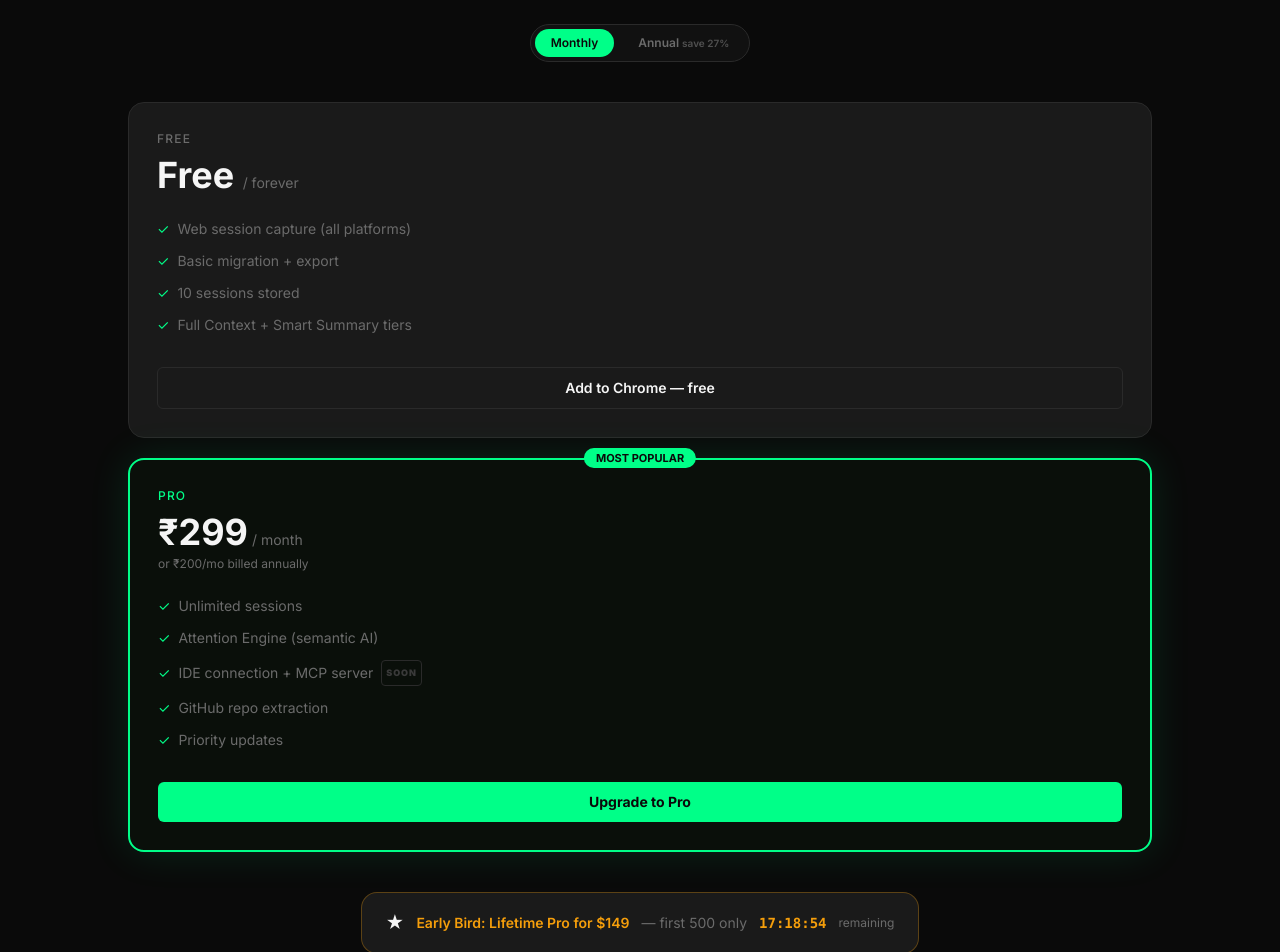
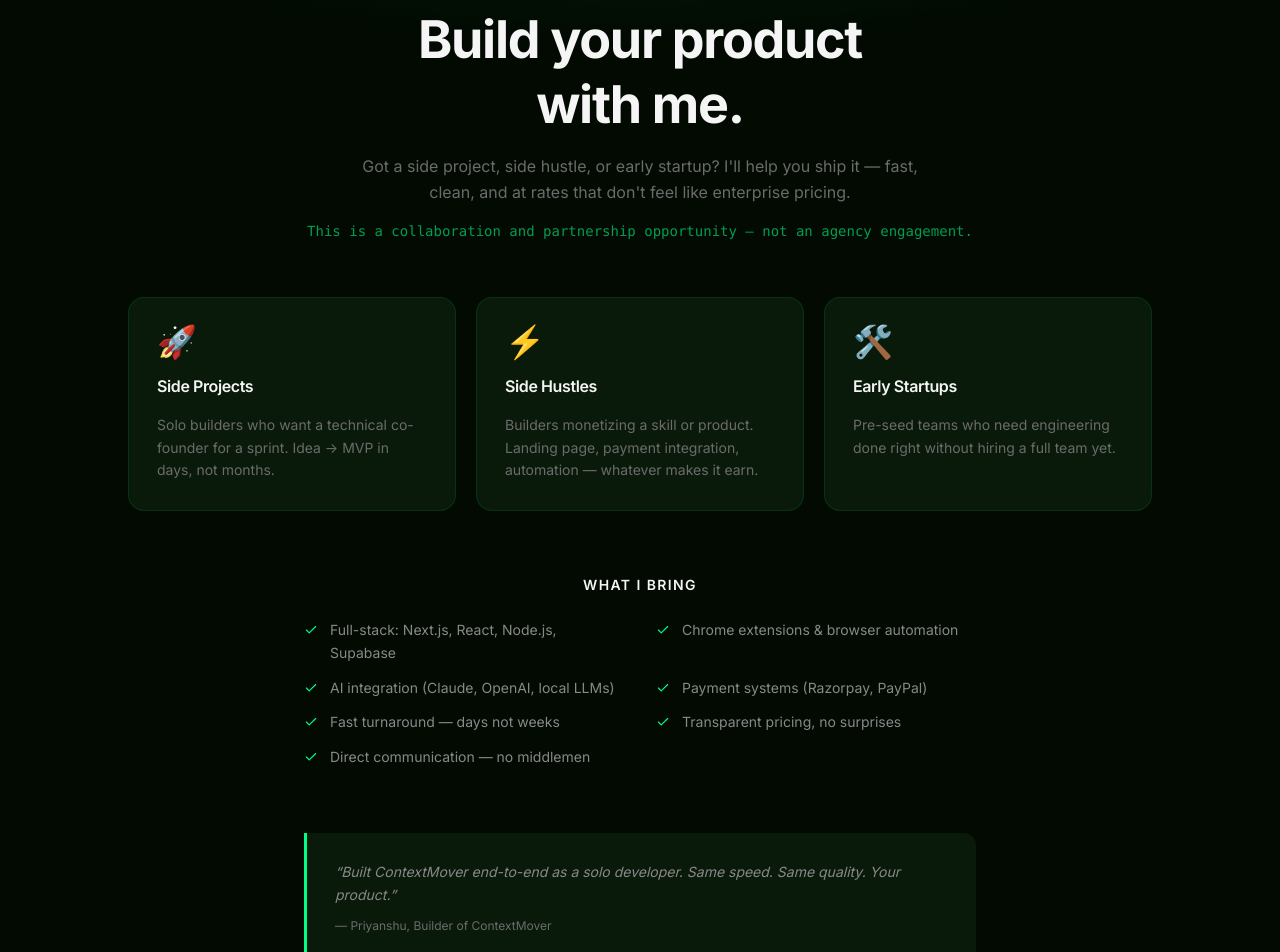
Before and after one commit to he99codes/ContextMover, a Next.js app in the folder packages/web/: page / in a window 1280 px wide. Shown: the part 7360-8312 px from the top of the page. Built offline with nearby package versions, Linux system fonts and the light colour scheme.

Commit message:
pricing-change

```diff
--- a/packages/web/src/components/landing/LandingPage.tsx
+++ b/packages/web/src/components/landing/LandingPage.tsx
@@ -109,18 +109,6 @@ function TerminalDemo() {
   );
 }
 
-function Countdown() {
-  const [secs, setSecs] = useState(62_340);
-  useEffect(() => {
-    const t = setInterval(() => setSecs((s) => Math.max(0, s - 1)), 1000);
-    return () => clearInterval(t);
-  }, []);
-  const h = String(Math.floor(secs / 3600)).padStart(2, "0");
-  const m = String(Math.floor((secs % 3600) / 60)).padStart(2, "0");
-  const s = String(secs % 60).padStart(2, "0");
-  return <code className="tabular-nums font-mono">{h}:{m}:{s}</code>;
-}
-
 const FAQ_ITEMS = [
   { q: "Is my data safe?",                               a: "Your conversations are stored locally in your browser by default. Cloud sync is optional and goes to YOUR personal Supabase project — not ours. Migration never passes through our servers." },
   { q: "Which AI platforms are supported?",              a: "Claude, ChatGPT, Google Gemini, and xAI Grok for full capture and migration. Perplexity and DeepSeek as migration targets. More platforms coming soon." },
@@ -220,7 +208,6 @@ const STEPS = [
 export default function LandingPage() {
   useScrollReveal();
   const [menuOpen, setMenuOpen] = useState(false);
-  const [annual, setAnnual] = useState(false);
 
   return (
     <div className="bg-[#0A0A0A] text-[#F5F5F5] font-sans overflow-x-hidden">
@@ -679,82 +666,7 @@ export default function LandingPage() {
         </div>
       </section>
 
-      {/* ══════════════════════════ 9. PRICING ══════════════════════════ */}
-      <section id="pricing" className="py-14 sm:py-24 px-5">
-        <div className="max-w-5xl mx-auto text-center">
-          <h2 className="reveal text-3xl sm:text-4xl font-bold text-[#F5F5F5] mb-4">Start free. Upgrade when you need more.</h2>
-          <p className="reveal text-[#6B6B6B] mb-8">No credit card required. Cancel anytime.</p>
-          {/* Toggles */}
-          <div className="reveal flex flex-col sm:flex-row items-center justify-center gap-4 mb-10">
-            <div className="flex items-center gap-2 bg-[#111] border border-[#2A2A2A] rounded-full p-1">
-              <button
-                onClick={() => setAnnual(false)}
-                className={`px-4 py-1.5 rounded-full text-xs font-semibold transition-all ${!annual ? "bg-[#00FF88] text-[#0A0A0A]" : "text-[#6B6B6B] hover:text-[#F5F5F5]"}`}
-              >Monthly</button>
-              <button
-                onClick={() => setAnnual(true)}
-                className={`px-4 py-1.5 rounded-full text-xs font-semibold transition-all ${annual ? "bg-[#00FF88] text-[#0A0A0A]" : "text-[#6B6B6B] hover:text-[#F5F5F5]"}`}
-              >Annual <span className="text-[10px] opacity-70">save 27%</span></button>
-            </div>
-                      </div>
-          <div className="grid grid-cols-1 gap-5 mb-10">
-            {/* FREE */}
-            <div className="reveal card-hover bg-[#1A1A1A] border border-[#2A2A2A] rounded-2xl p-7 text-left flex flex-col">
-              <div className="mb-6">
-                <p className="text-xs text-[#6B6B6B] font-medium uppercase tracking-widest mb-2">Free</p>
-                <p className="text-4xl font-bold text-[#F5F5F5]">Free <span className="text-sm font-normal text-[#6B6B6B]">/ forever</span></p>
-              </div>
-              <ul className="space-y-3 text-sm text-[#6B6B6B] flex-1 mb-8">
-                {["Web session capture (all platforms)", "Basic migration + export", "10 sessions stored", "Full Context + Smart Summary tiers"].map((f) => (
-                  <li key={f} className="flex items-start gap-2"><span className="text-[#00FF88] shrink-0">✓</span>{f}</li>
-                ))}
-              </ul>
-              <a href={CHROME_STORE_URL} target="_blank" rel="noopener noreferrer" className="block text-center border border-[#2A2A2A] hover:border-[rgba(0,255,136,0.4)] text-[#F5F5F5] font-semibold py-2.5 rounded-lg transition-colors text-sm">
-                Add to Chrome — free
-              </a>
-            </div>
-            {/* PRO */}
-            <div className="reveal reveal-d1 card-hover relative bg-[#0A0F0A] border-2 border-[#00FF88] rounded-2xl p-7 text-left flex flex-col shadow-[0_0_40px_rgba(0,255,136,0.12)]">
-              <div className="absolute -top-3 left-1/2 -translate-x-1/2 bg-[#00FF88] text-[#0A0A0A] text-[11px] font-bold px-3 py-0.5 rounded-full">MOST POPULAR</div>
-              <div className="mb-6">
-                <p className="text-xs text-[#00FF88] font-medium uppercase tracking-widest mb-2">Pro</p>
-                <p className="text-4xl font-bold text-[#F5F5F5]">
-                  {annual ? "₹200" : "₹299"}
-                  <span className="text-sm font-normal text-[#6B6B6B]"> / month</span>
-                </p>
-                <p className="text-xs text-[#6B6B6B] mt-1">{annual ? "billed ₹2,399/yr" : "or ₹200/mo billed annually"}</p>
-              </div>
-              <ul className="space-y-3 text-sm text-[#6B6B6B] flex-1 mb-8">
-                {["Unlimited sessions", "Attention Engine (semantic AI)", "IDE connection + MCP server", "GitHub repo extraction", "Priority updates"].map((f) => (
-                  <li key={f} className="flex items-center gap-2">
-                    <span className="text-[#00FF88] shrink-0">✓</span>
-                    {f}
-                    {f === "IDE connection + MCP server" && (
-                      <span className="text-[9px] font-black uppercase tracking-widest text-[#3A3A3A] border border-[#2A2A2A] rounded px-1 py-0.5 shrink-0">Soon</span>
-                    )}
-                  </li>
-                ))}
-              </ul>
-              <a href="/auth?mode=signup" className="block text-center bg-[#00FF88] text-[#0A0A0A] font-bold py-2.5 rounded-lg btn-primary text-sm">
-                Upgrade to Pro
-              </a>
-            </div>
-          </div>
-          {/* Early bird */}
-          <div className="reveal flex flex-col sm:flex-row items-center gap-3 bg-[#1A1A1A] border border-[#F59E0B]/30 rounded-2xl px-6 py-4 text-sm w-full sm:w-auto sm:inline-flex">
-            <span className="text-lg">★</span>
-            <span className="text-[#F59E0B] font-semibold">Early Bird: Lifetime Pro for $149</span>
-            <span className="text-[#6B6B6B]">— first 500 only</span>
-            <span className="text-[#F59E0B] font-mono font-bold"><Countdown /></span>
-            <span className="text-[#6B6B6B] text-xs">remaining</span>
-          </div>
-          <p className="mt-6 text-xs text-[#3A3A3A]">7-day refund policy — no questions asked.</p>
-          <p className="mt-2 text-xs font-mono text-[#2A4A2A]">🔒 Zero-knowledge — your data never touches our servers · vault syncs only to your own Supabase.</p>
-          <p className="mt-2 text-xs text-[#3A3A3A]">❤️ Built by an indie developer. Every subscription directly supports the person writing the code, not a corporation.</p>
-        </div>
-      </section>
-
-      {/* ══════════════════════════ 10. BUILD WITH ME ══════════════════════════ */}
+      {/* ══════════════════════════ 9. BUILD WITH ME ══════════════════════════ */}
       <BuildWithMe />
 
       {/* ══════════════════════════ 11. FAQ ══════════════════════════ */}
--- a/packages/web/src/components/pricing/PricingSection.tsx
+++ b/packages/web/src/components/pricing/PricingSection.tsx
@@ -247,10 +247,14 @@ export default function PricingSection() {
 
       </div>
 
-      {/* Bottom trust text */}
-      <p className="text-center text-zinc-600 text-xs mt-12">
-        🔒 Zero knowledge architecture · Your conversations never touch our servers
-      </p>
+      <div className="text-center mt-10 space-y-2 px-4 pb-4">
+        <p className="text-zinc-500 text-xs">
+          🔒 Zero-knowledge — your data never touches our servers · vault syncs only to your own Supabase
+        </p>
+        <p className="text-zinc-500 text-xs">
+          ❤️ Built by an indie developer. Every subscription directly supports the person writing the code, not a corporation.
+        </p>
+      </div>
     </section>
   );
 }
```
Also changed, not shown: 1 other file (tests, documents, lock files or other folders).
